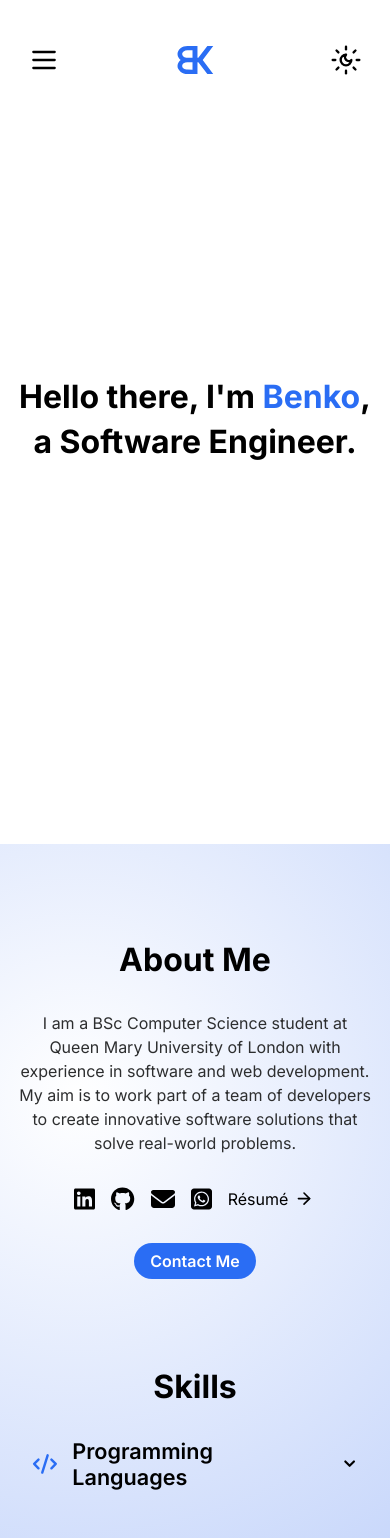
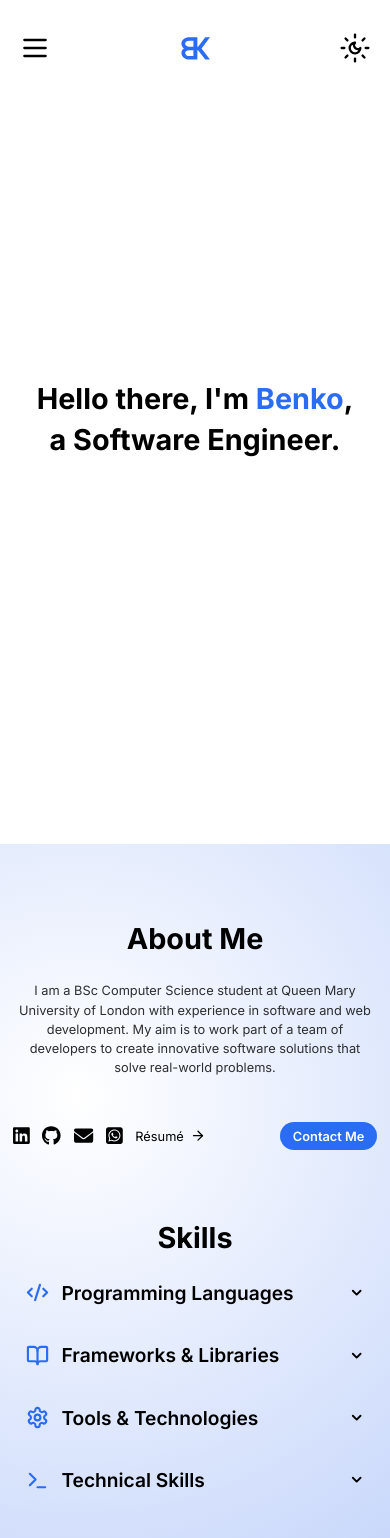
Before and after one commit to Benk0Dev/BenkoDevPortfolio, a React (Vite) app: page / in a window 390 px wide. Shown: the top 1538 px of the page. Built offline with nearby package versions, Linux system fonts and the light colour scheme.

Commit message:
Updated CV, visual improvements

```diff
--- a/index.html
+++ b/index.html
@@ -3,7 +3,7 @@
   <head>
     <meta charset="UTF-8" />
     <link rel="icon" type="image/svg+xml" href="/favicon.svg" />
-    <meta name="viewport" content="width=device-width, initial-scale=1.0" />
+    <meta name="viewport" content="width=device-width, initial-scale=1.0, maximum-scale=1.0" />
     <title>BenkoDev</title>
   </head>
   <body>
--- a/src/components/main_components/Project.module.css
+++ b/src/components/main_components/Project.module.css
@@ -40,10 +40,3 @@
     padding: 0.35em 0.6em;
     border-radius: 1em;
 }
-
-@media only screen and (max-width: 1090px) {
-    main {
-        column-gap: 3em;
-        padding: 4em var(--spacing-on-sides);
-    }
-}
--- a/src/components/main_components/SkillsGroup.module.css
+++ b/src/components/main_components/SkillsGroup.module.css
@@ -54,8 +54,14 @@
     color: var(--highlight-fg-color);
 }
 
-@media only screen and (max-width: 840px) {
+@media only screen and (max-width: 852px) {
     .skillsGroupHeading {
         font-size: 0.9em;
     }
 }
+
+@media only screen and (max-width: 770px) {
+    .skillsGroupHeading {
+        font-size: 1em;
+    }
+}
--- a/src/main.css
+++ b/src/main.css
@@ -16,6 +16,8 @@
     --highlight-color: hsl(220, 90%, 56%);
     --secondary-highlight-color: hsl(220, 90%, 47%);
 
+    --navbar-bg-color: hsla(0, 0%, 100%, 0.8);
+
     --footer-bg-color: hsl(180, 2%, 8%);
     --footer-fg-color: hsl(0, 0%, 100%);
 
@@ -33,21 +35,23 @@
 /* Dark Theme */
 
 [data-theme="dark"] {
-    --bg-color: hsl(210, 20%, 10%);
+    --bg-color: hsl(210, 20%, 5%);
     --secondary-bg-color: hsl(210, 20%, 15%);
     --tertiary-bg-color: hsl(210, 18%, 28%);
-    --lighter-gradient-color: hsl(215, 15%, 16%);
-    --darker-gradient-color: hsl(207, 21%, 8%);
+    --lighter-gradient-color: hsl(220, 30%, 20%);
+    --darker-gradient-color: hsl(210, 20%, 4%);
 
     --fg-color: hsl(0, 0%, 95%);
     --secondary-fg-color: hsl(210, 10%, 75%);
     --tertiary-fg-color: hsl(0, 0%, 80%);
 
+    --navbar-bg-color: hsla(210, 20%, 5%, 0.8);
+
     --footer-fg-color: hsl(0, 0%, 95%);
 
     --scroll-bar-color: hsla(0, 0%, 50%, 0.5);
     --hover-bg-color: hsla(218, 41%, 54%, 0.15);
-    --form-input-color: hsl(212, 19%, 15%);
+    --form-input-color: hsl(212, 19%, 10%);
 
     --error-color: hsl(0, 70%, 50%);
     --highlight-fg-color: hsl(0, 0%, 95%);
@@ -225,7 +229,8 @@ p {
     position: absolute;
     top: 1em;
     z-index: 100;
-    background-color: var(--bg-color);
+    background-color: var(--navbar-bg-color);
+    backdrop-filter: blur(5px);
     width: 100%;
     display: flex;
     justify-content: center;
@@ -548,6 +553,7 @@ input, textarea {
     color: var(--fg-color);
     font-family: "Inter", sans-serif;
     transition: border 0.1s ease;
+    font-size: 16px;
 }
 
 textarea {
--- a/src/media-queries.css
+++ b/src/media-queries.css
@@ -1,6 +1,12 @@
 @media only screen and (max-width: 1090px) {
     :root {
         --spacing-on-sides: 3em;
+    }
+}
+
+@media only screen and (max-width: 818px) {
+    #portfolio {
+        column-gap: 3.3em;
     }
 }
 
@@ -9,22 +15,13 @@
         --spacing-on-sides: 1em;
     }
 
+    html {
+        font-size: 90%;
+    }
+
     h1 {
-        font-size: 2em;
         align-self: center;
         text-align: center;
-    }
-
-    h2 {
-        font-size: 1.5em;
-    }
-
-    h3 {
-        font-size: 1.2em;
-    }
-
-    h4 {
-        font-size: 1em;
     }
 
     #portfolio {
@@ -74,14 +71,12 @@
     }
 }
 
-@media only screen and (max-width: 411px) {
-    .links-contact-container {
-        justify-content: center;
+@media only screen and (max-width: 500px) {
+    html {
+        font-size: 80%;
+    }
+
+    h1 {
+        font-size: 2.25em;
     }
 }
-
-@media only screen and (max-width: 378px) {
-    h1 {
-        font-size: 1.75em;
-    }
-}
```
Also changed, not shown: 1 other file (tests, documents, lock files or other folders).
